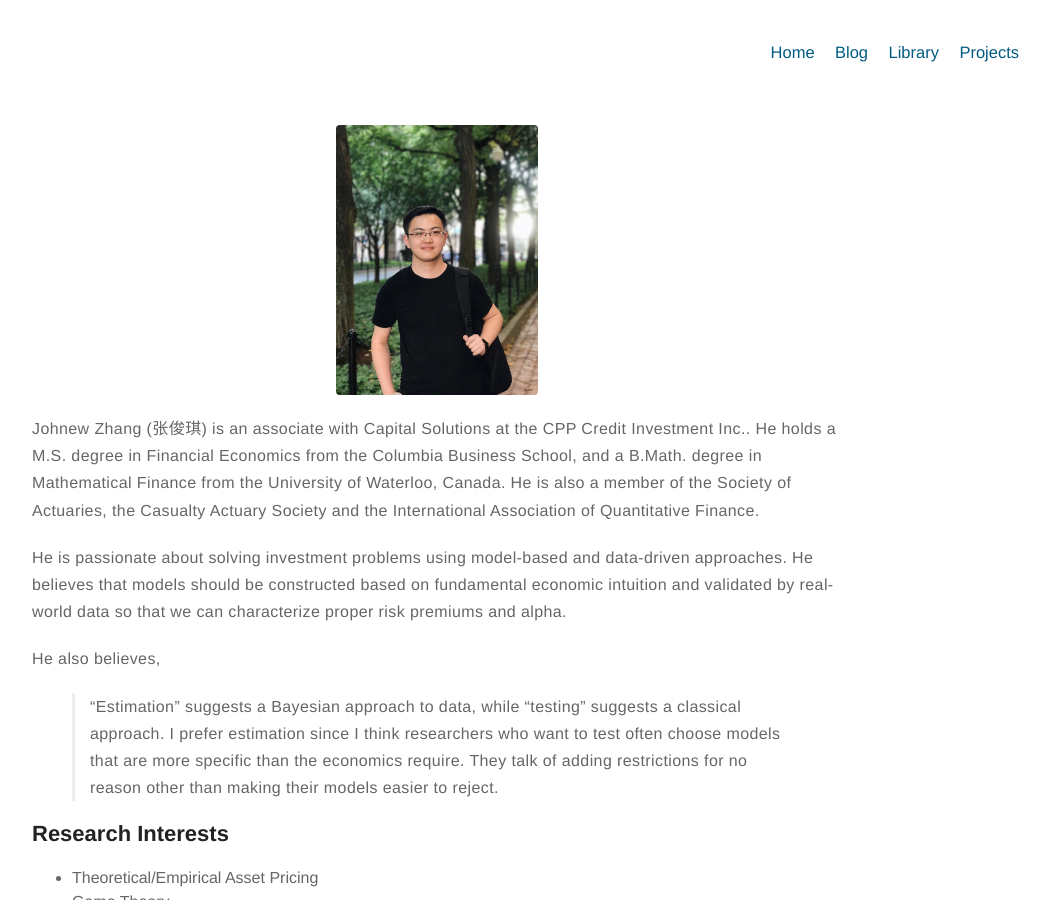
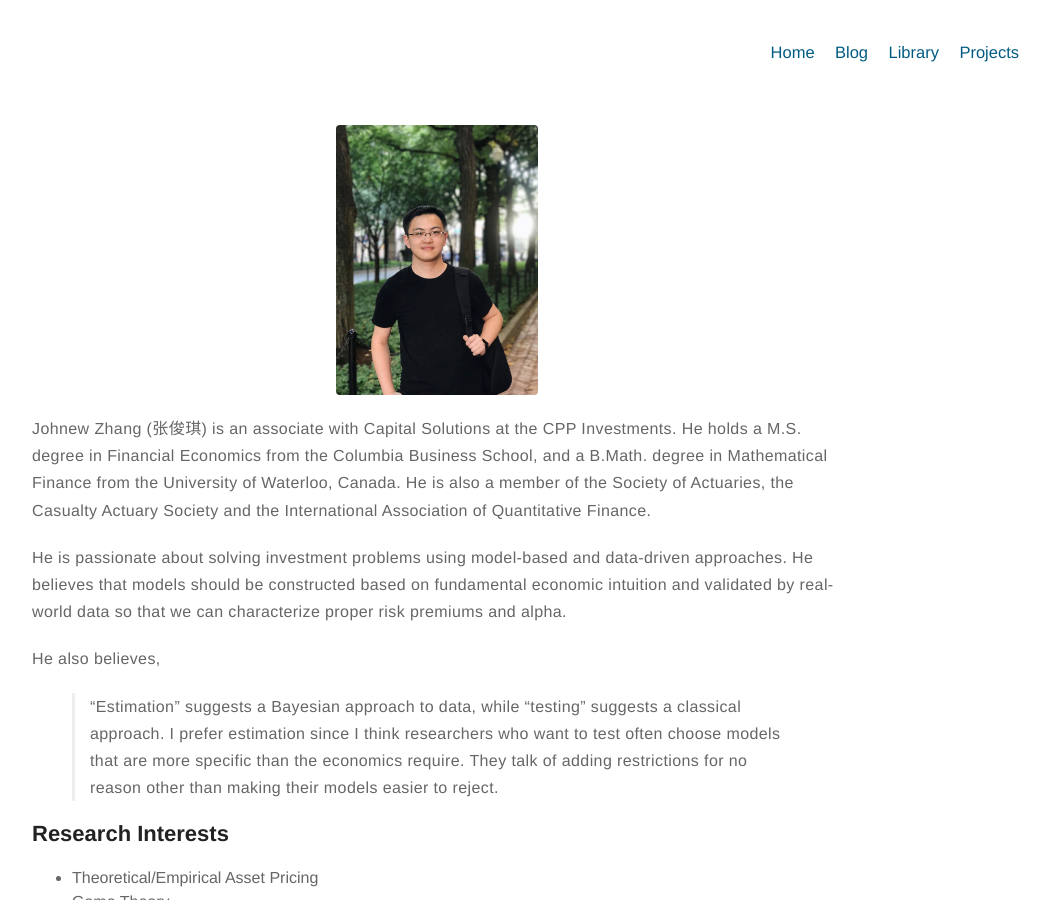
Before and after one commit to WizardKingZ/WizardKingZ.github.io, a Jekyll site: the page built from about.md, in a window 1280 px wide and 900 px high. Shown: the whole window, without its empty margins (203-1253 px from the left). Built offline with Jekyll 4.4.1, drawn with Linux system fonts in a browser that asks for light colours.

Commit message:
Update about.md

```diff
--- a/about.md
+++ b/about.md
@@ -4,7 +4,7 @@
 ---
 ![Profile Image]({{ site.url }}/{{ site.picture }})
 
-<p>Johnew Zhang (张俊琪) is an associate with Capital Solutions at the CPP Credit Investment Inc.. He holds a M.S. degree in Financial Economics from the Columbia Business School, and a B.Math. degree in Mathematical Finance from the University of Waterloo, Canada. He is also a member of the Society of Actuaries, the Casualty Actuary Society and the International Association of Quantitative Finance. </p>
+<p>Johnew Zhang (张俊琪) is an associate with Capital Solutions at the CPP Investments. He holds a M.S. degree in Financial Economics from the Columbia Business School, and a B.Math. degree in Mathematical Finance from the University of Waterloo, Canada. He is also a member of the Society of Actuaries, the Casualty Actuary Society and the International Association of Quantitative Finance. </p>
 
 <p>He is passionate about solving investment problems using model-based and data-driven approaches.  He believes that models should be constructed based on fundamental economic intuition and validated by real-world data so that we can characterize proper risk premiums and alpha.</p>
 
```
